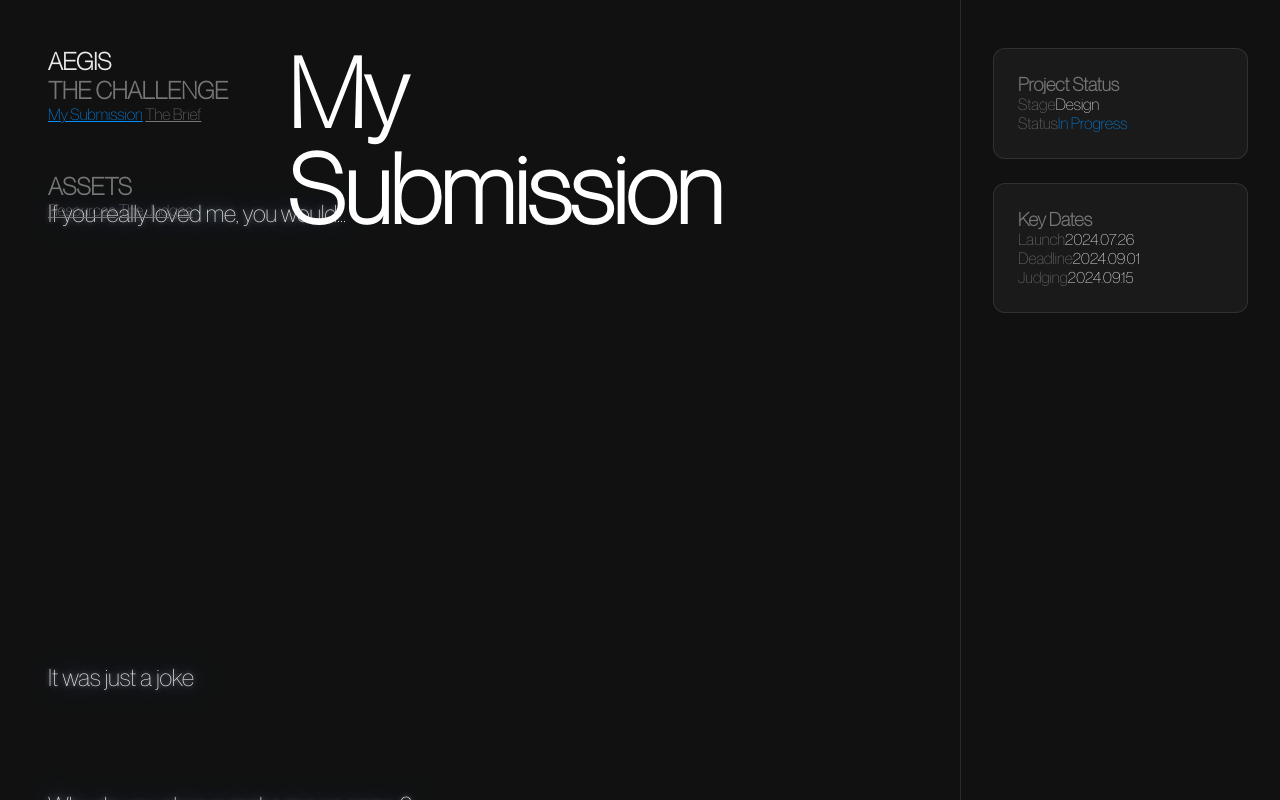
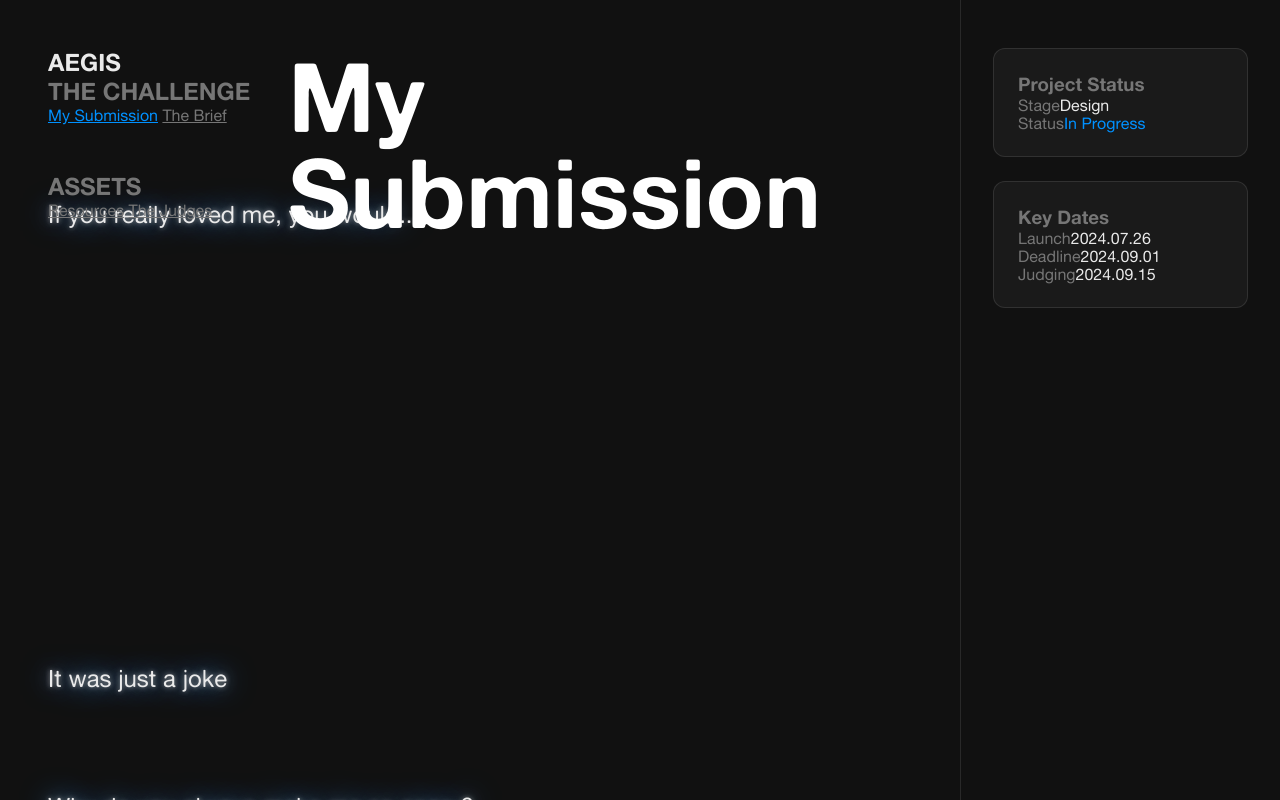
Before and after one commit to authoritypage/united, a plain HTML site: page index.html in a window 1280 px wide. Drawn offline with Linux system fonts and the light colour scheme.

Commit message:
Finalize font staging and styles

```diff
--- a/index.html
+++ b/index.html
@@ -6,7 +6,9 @@
     <title>Project Aegis - The UX Challenge</title>
 
     <!-- 1% ENHANCEMENT: Preload the primary font for faster rendering and to avoid FOUT. -->
-    <link rel="preload" href="/fonts/NAGO.otf" as="font" type="font/otf" crossorigin>
+    <link rel="preload" href="/fonts/AlteHaasGroteskRegular.ttf" as="font" type="font/ttf" crossorigin>
+    <link rel="preload" href="/fonts/AlteHaasGroteskBold.ttf" as="font" type="font/ttf" crossorigin>
+    <link rel="preload" href="/fonts/HelveticaNeueETPro55Roman.TTF" as="font" type="font/ttf" crossorigin>
 
     <!-- 1% ENHANCEMENT: Link to the Web App Manifest for app-like behavior on mobile. -->
     <link rel="manifest" href="/manifest.json">
--- a/styles.css
+++ b/styles.css
@@ -15,6 +15,31 @@
     font-weight: normal; font-style: normal;
 }
 
+/* Alte Haas Grotesk */
+@font-face {
+    font-family: 'Alte Haas Grotesk';
+    src: url('fonts/AlteHaasGroteskRegular.ttf') format('truetype');
+    font-weight: normal;
+    font-style: normal;
+    font-display: swap;
+}
+@font-face {
+    font-family: 'Alte Haas Grotesk';
+    src: url('fonts/AlteHaasGroteskBold.ttf') format('truetype');
+    font-weight: bold;
+    font-style: normal;
+    font-display: swap;
+}
+
+/* Helvetica Neue ET Pro */
+@font-face {
+    font-family: 'Helvetica Neue ET Pro';
+    src: url('fonts/HelveticaNeueETPro55Roman.TTF') format('truetype');
+    font-weight: normal;
+    font-style: normal;
+    font-display: swap;
+}
+
 :root {
     --background-charcoal: #111111;
     --panel-charcoal: #1A1A1A;
@@ -22,7 +47,7 @@
     --text-primary-glow: #EAEAEA;
     --text-secondary-dark: #767676;
     --brand-active: #0091FF;
-    --font-main: 'NAGO', sans-serif;
+    --font-main: 'Alte Haas Grotesk', 'Helvetica Neue ET Pro', Arial, sans-serif;
 }
 
 * { margin: 0; padding: 0; box-sizing: border-box;
```
Also changed, not shown: fonts/AlteHaasGroteskBold.ttf (added), fonts/AlteHaasGroteskRegular.ttf (added), fonts/HelveticaNeueETPro55Roman.TTF (added), fonts/old-english-five.regular.ttf (added).
